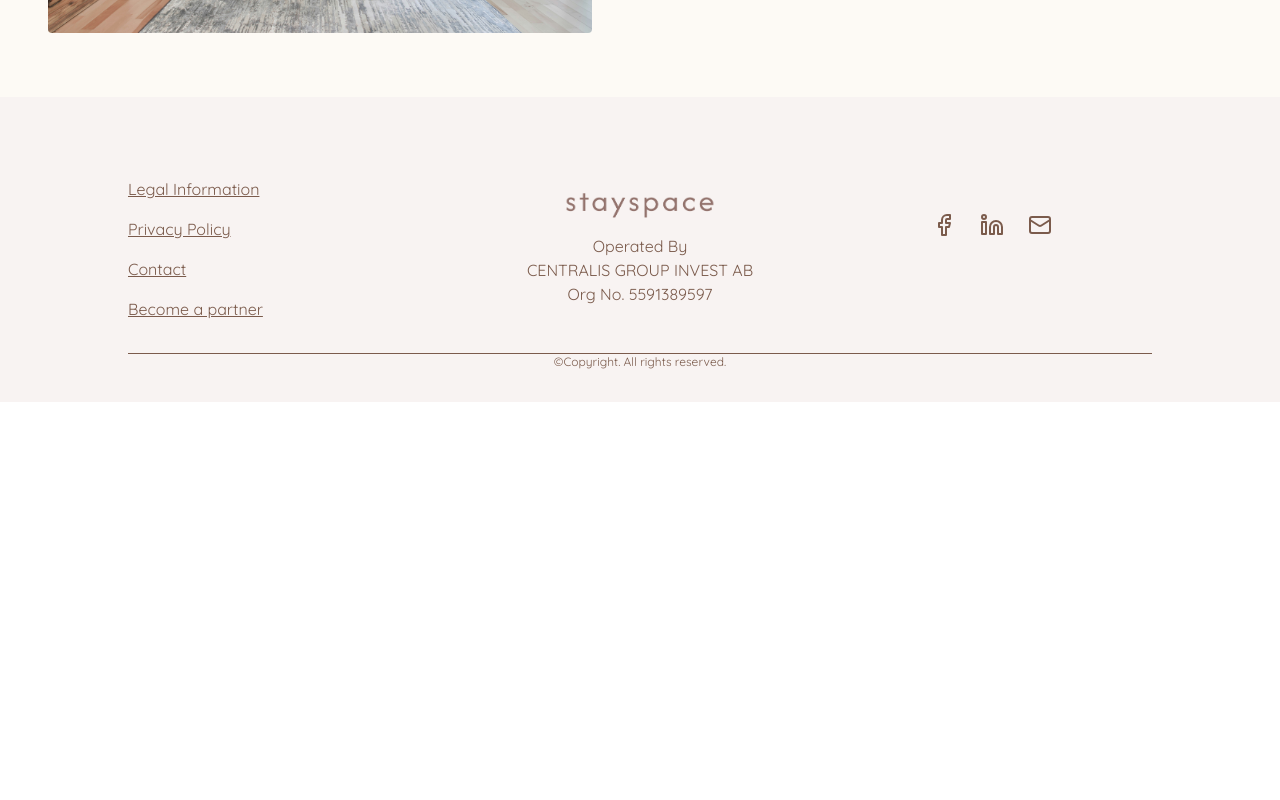
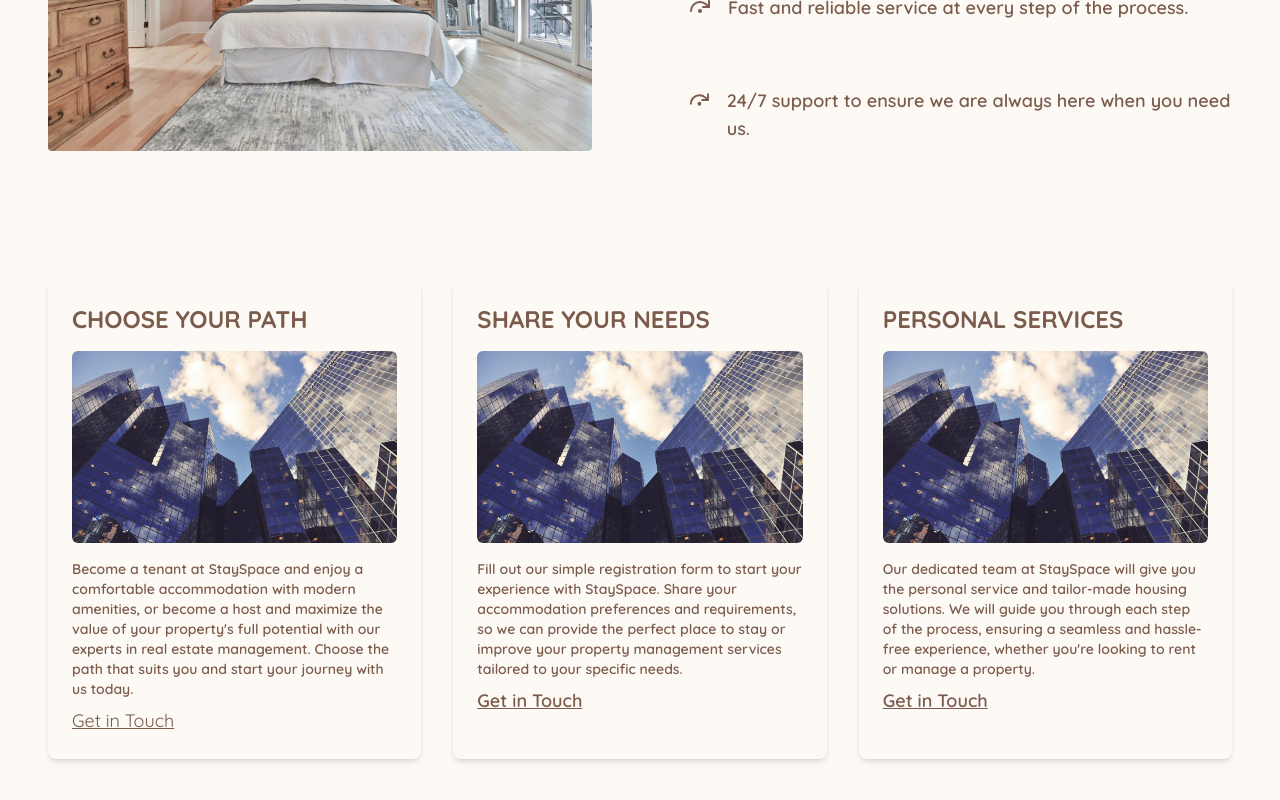
Before and after one commit to raselrzl/stayspace, a Next.js app: page / in a window 1280 px wide. Shown: the part 1742-2542 px from the top of the page. Before the commit the page ends 2144 px from the top, so only its background shows below. Built offline with nearby package versions, Linux system fonts and the light colour scheme.

Commit message:
form submitted successfully

```diff
--- a/app/page.tsx
+++ b/app/page.tsx
@@ -1,4 +1,4 @@
-"use client"
+"use client";
 import {
   ArrowDownAZ,
   BookCheck,
@@ -18,6 +18,7 @@ import Navbar from "./components/Navbar";
 import Link from "next/link";
 import { MapContainer, TileLayer, Marker, Popup } from "react-leaflet";
 import { useEffect } from "react";
+import ContactForm from "./components/Form";
 
 export default function Home() {
   useEffect(() => {
@@ -51,21 +52,28 @@ export default function Home() {
           {/* Left Section */}
           <div className="w-full sm:w-1/2 flex flex-row justify-start mb-8 sm:mb-0">
             {/* Logo Image */}
+            <div>
             <img
               src="/support.png"
               alt="Support Logo"
               className="w-20 h-20 mr-6 animate-on-scroll"
             />
-            <h2 className="uppercase text-xl sm:text-3xl md:text-4xl font-bold text-[#7B5B4C] mb-6 lg:mt-3 animate-on-scroll">
+            <h2 className="uppercase text-xl sm:text-3xl md:text-4xl font-bold text-[#7B5B4C] mb-6 lg:mt-3">
               How We Support You?
             </h2>
+            </div>
+
+            <div>
+            <ContactForm />
+            </div>
+
           </div>
 
           {/* Right Section */}
           <div className="w-full sm:w-1/2 flex flex-col justify-between">
             <div className="h-full flex flex-col justify-between">
               <div className="mb-8">
-                <p className="text-[#7B5B4C] uppercase text-lg sm:text-2xl font-semibold flex animate-on-scroll">
+                <p className="text-[#7B5B4C] uppercase text-lg sm:text-2xl font-semibold flex ">
                   <Component className="mr-4" /> For companies
                 </p>
                 <p className="text-md sm:text-xl text-[#7B5B4C] animate-on-scroll">
@@ -74,7 +82,6 @@ export default function Home() {
               </div>
               <div className="mb-8">
                 <p className="text-[#7B5B4C] uppercase text-lg sm:text-2xl font-semibold flex animate-on-scroll">
-                  {" "}
                   <MapPinPlusInside className="mr-4" />
                   location
                 </p>
@@ -85,17 +92,14 @@ export default function Home() {
               </div>
               <div className="mb-8">
                 <p className="text-[#7B5B4C] uppercase text-lg sm:text-2xl font-semibold flex animate-on-scroll">
-                  {" "}
                   <BookCheck className="mr-4" /> Trusted
                 </p>
                 <p className="text-md sm:text-xl text-[#7B5B4C] animate-on-scroll">
-                  Worry-free handling - We handle all contact, agreements &
-                  invoicing.
+                  Worry-free handling - We handle all contact, agreements & invoicing.
                 </p>
               </div>
               <div className="mb-8">
                 <p className="text-[#7B5B4C] uppercase text-lg sm:text-2xl font-semibold flex animate-on-scroll">
-                  {" "}
                   <ArrowDownAZ className="mr-4" /> All in one
                 </p>
                 <p className="text-md sm:text-xl text-[#7B5B4C] animate-on-scroll">
@@ -104,7 +108,6 @@ export default function Home() {
               </div>
               <div className="">
                 <p className="text-[#7B5B4C] uppercase text-lg sm:text-2xl font-semibold flex animate-on-scroll">
-                  {" "}
                   <Cog className="mr-4" /> Gurantee
                 </p>
                 <p className="text-md sm:text-xl text-[#7B5B4C] animate-on-scroll">
@@ -119,13 +122,13 @@ export default function Home() {
       <section className="bg-[#fdfaf5]">
         <div className="max-w-screen-xl mx-auto flex flex-col sm:flex-row">
           {/* Left Section */}
-          <div className="w-full sm:w-1/2 flex flex-col justify-between mb-8 sm:mb-0  py-16 px-4 sm:px-12">
+          <div className="w-full sm:w-1/2 flex flex-col justify-between mb-8 sm:mb-0 py-16 px-4 sm:px-12">
             {/* First Image - Logo */}
             <div className="mb-8 self-center animate-on-scroll">
               <Link href="/">
                 <img
                   src="/stayspace.png"
-                  alt="Support Logo"
+                  alt="StaySpace Logo"
                   className="w-[150px] h-auto md:w-[200px] md:h-10"
                 />
               </Link>
@@ -151,26 +154,22 @@ export default function Home() {
               </div>
               <div className="mb-2">
                 <p className="text-[#7B5B4C] text-md md:text-lg font-semibold flex flex-row animate-on-scroll">
-                  <RedoDot className="mr-4" />Tailored support and solutions
-                  adapted to your needs.
+                  <RedoDot className="mr-4" />Tailored support and solutions adapted to your needs.
                 </p>
               </div>
               <div className="mb-2">
                 <p className="text-[#7B5B4C] text-md md:text-lg font-semibold flex flex-row animate-on-scroll">
-                  <RedoDot className="mr-4" />Smooth and hassle-free experience
-                  from start to the End.
+                  <RedoDot className="mr-4" />Smooth and hassle-free experience from start to the End.
                 </p>
               </div>
               <div className="mb-2">
                 <p className="text-[#7B5B4C] text-md md:text-lg font-semibold flex flex-row animate-on-scroll">
-                  <RedoDot className="mr-4" />Fast and reliable service at every
-                  step of the process.
+                  <RedoDot className="mr-4" />Fast and reliable service at every step of the process.
                 </p>
               </div>
               <div className="mb-2">
                 <p className="text-[#7B5B4C] text-md md:text-lg font-semibold flex flex-row animate-on-scroll">
-                  <RedoDot className="mr-4" />24/7 support to ensure we are
-                  always here when you need us.
+                  <RedoDot className="mr-4" />24/7 support to ensure we are always here when you need us.
                 </p>
               </div>
             </div>
@@ -178,7 +177,126 @@ export default function Home() {
         </div>
       </section>
 
+      <section className="py-16 bg-[#fdfaf5]">
+        <div className="max-w-screen-xl mx-auto grid grid-cols-1 sm:grid-cols-2 lg:grid-cols-3 gap-8 px-4 sm:px-12">
 
+          {/* Card 1 - CHOOSE YOUR PATH */}
+          <div className="p-6 rounded-lg shadow-md animate-on-scroll">
+            <h3 className="text-2xl font-bold text-[#7B5B4C] mb-4">CHOOSE YOUR PATH</h3>
+            <img
+              src="/her1.jpg" // Replace with your own image
+              alt="Choose Your Path"
+              className="w-full h-48 object-cover rounded-md mb-4"
+            />
+            <Link href="/choose-your-path">
+              <p className="text-[#7B5B4C] text-sm font-semibold">
+                Become a tenant at StaySpace and enjoy a comfortable accommodation with modern amenities, or become a host and maximize the value of your property's full potential with our experts in real estate management. Choose the path that suits you and start your journey with us today.
+              </p>
+            </Link>
+            <Link href="/personal-services">
+              <p className="text-[#7B5B4C] text-lg font-semiboldn underline mt-2">Get in Touch</p>
+            </Link>
+          </div>
+
+          {/* Card 2 - SHARE YOUR NEEDS */}
+          <div className="p-6 rounded-lg shadow-md animate-on-scroll">
+            <h3 className="text-2xl font-bold text-[#7B5B4C] mb-4">SHARE YOUR NEEDS</h3>
+            <img
+              src="/her1.jpg" // Replace with your own image
+              alt="Share Your Needs"
+              className="w-full h-48 object-cover rounded-md mb-4"
+            />
+            <Link href="/share-your-needs">
+              <p className="text-[#7B5B4C] text-sm font-semibold">
+                Fill out our simple registration form to start your experience with StaySpace. Share your accommodation preferences and requirements, so we can provide the perfect place to stay or improve your property management services tailored to your specific needs.
+              </p>
+            </Link>
+            <Link href="/personal-services">
+              <p className="text-[#7B5B4C] text-lg font-semibold underline mt-2">Get in Touch</p>
+            </Link>
+          </div>
+
+          {/* Card 3 - PERSONAL SERVICES */}
+          <div className="p-6 rounded-lg shadow-md animate-on-scroll">
+            <h3 className="text-2xl font-bold text-[#7B5B4C] mb-4">PERSONAL SERVICES</h3>
+            <img
+              src="/her1.jpg" // Replace with your own image
+              alt="Personal Services"
+              className="w-full h-48 object-cover rounded-md mb-4"
+            />
+            <Link href="/personal-services">
+              <p className="text-[#7B5B4C] text-sm font-semibold">
+                Our dedicated team at StaySpace will give you the personal service and tailor-made housing solutions. We will guide you through each step of the process, ensuring a seamless and hassle-free experience, whether you're looking to rent or manage a property.
+              </p>
+            </Link>
+            <Link href="/personal-services">
+              <p className="text-[#7B5B4C] text-lg font-semibold underline mt-2">Get in Touch</p>
+            </Link>
+          </div>
+
+        </div>
+      </section>
+      <section className="py-16 bg-[#fdfaf5]">
+        <div className="max-w-screen-xl mx-auto text-center">
+          <h2 className="text-3xl font-bold text-[#7B5B4C] mb-8 animate-on-scroll">
+            Our Trusted Partners
+          </h2>
+          <p className="text-md text-[#7B5B4C] mb-8 animate-on-scroll">
+            StaySpace works with some of the best companies in the industry to provide seamless accommodation solutions. Our trusted partners help us deliver top-tier service to tenants and hosts alike.
+          </p>
+
+          <div className="grid grid-cols-2 sm:grid-cols-3 lg:grid-cols-6 gap-8 justify-center animate-on-scroll">
+            {/* Logo 1 */}
+            <div className="flex justify-center">
+              <img
+                src="/stayspace.png" // Your logo
+                alt="Company Logo 1"
+                className="w-24 h-auto"
+              />
+            </div>
+            {/* Logo 2 */}
+            <div className="flex justify-center">
+              <img
+                src="/stayspace.png" // Your logo
+                alt="Company Logo 2"
+                className="w-24 h-auto"
+              />
+            </div>
+            {/* Logo 3 */}
+            <div className="flex justify-center">
+              <img
+                src="/stayspace.png" // Your logo
+                alt="Company Logo 3"
+                className="w-24 h-auto"
+              />
+            </div>
+            {/* Logo 4 */}
+            <div className="flex justify-center">
+              <img
+                src="/stayspace.png" // Your logo
+                alt="Company Logo 4"
+                className="w-24 h-auto"
+              />
+            </div>
+            {/* Logo 5 */}
+            <div className="flex justify-center">
+              <img
+                src="/stayspace.png" // Your logo
+                alt="Company Logo 5"
+                className="w-24 h-auto"
+              />
+            </div>
+            {/* Logo 6 */}
+            <div className="flex justify-center">
+              <img
+                src="/stayspace.png" // Your logo
+                alt="Company Logo 6"
+                className="w-24 h-auto"
+              />
+            </div>
+          </div>
+        </div>
+      </section>
     </div>
   );
 }
```
